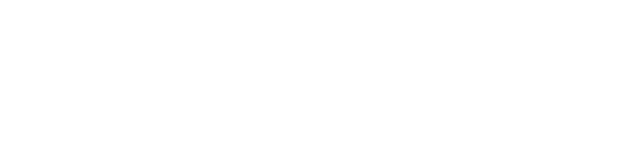
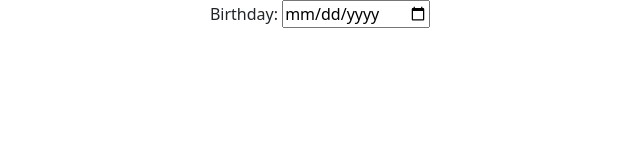
Before and after one commit to Mwenda40/akane-name, a plain HTML site: page form.html in a window 1280 px wide. Shown: the whole page, without its empty margins (320-960 px from the left). Drawn offline with Linux system fonts and the light colour scheme.

Commit message:
add date control in form.html

```diff
--- a/form.html
+++ b/form.html
@@ -9,5 +9,16 @@
     <meta name="viewport" content="width=device-width, initial-scale=1" />
     <link rel="stylesheet" href="css/bootstrap.css" />
   </head>
-  <body></body>
+  <body>
+    <div class="container">
+      <div class="row justify-content-center">
+        <div class="col-auto">
+          <form>
+            <label for="birthday">Birthday:</label>
+            <input type="date" id="birthday" name="birthday" /><br />
+          </form>
+        </div>
+      </div>
+    </div>
+  </body>
 </html>
```
